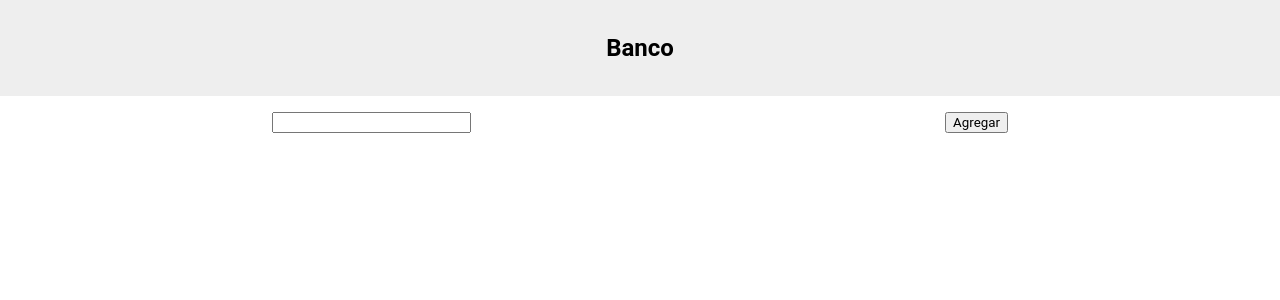
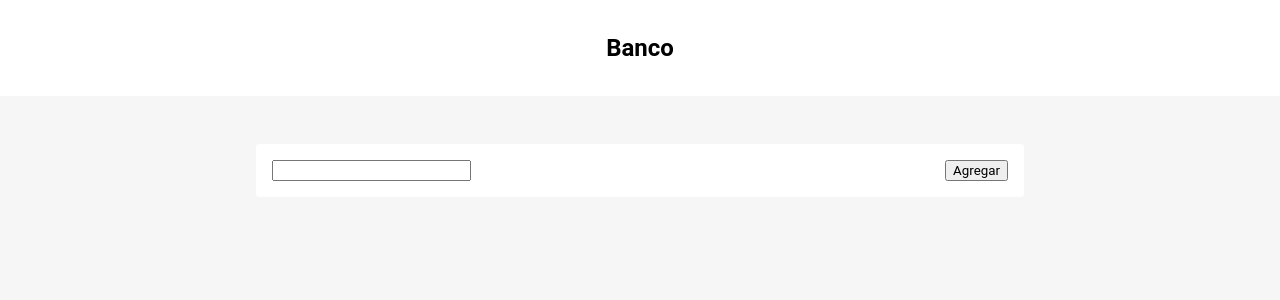
Before and after one commit to ricardojimenezdevsu/test-productos-financieros, an Angular app: page /products in a window 1280 px wide. Shown: the top 300 px of the page. Built offline with nearby package versions, Linux system fonts and the light colour scheme.

Commit message:
update styles

```diff
--- a/src/styles.css
+++ b/src/styles.css
@@ -6,11 +6,14 @@
 *,body {
     font-family: Roboto, sans-serif;
 }
+body{
 
+    background-color: #f6f6f6;
+}
 nav {
     width: 100%;
     height: 96px;
-    background-color: #eee;
+    background-color: #fff;
     padding: 8px;
     display: grid;
     place-items: center;
@@ -18,6 +21,9 @@ nav {
 main {
     max-width: min(90%, 768px);
     overflow-x: auto;
+    margin-top: 48px;
     margin-inline: auto;
+    background-color: #fff;
     padding: 16px;
+    border-radius: 4px;
 }
```
